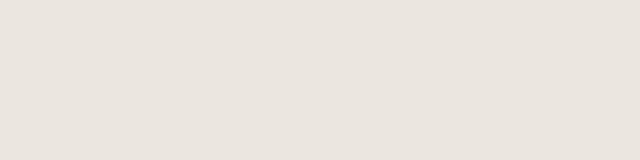
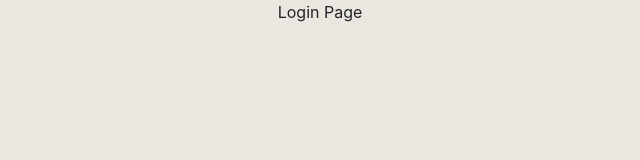
Before and after one commit to Exercise-D010/Database, a React (Create React App) app: page / in a window 1280 px wide. Shown: the top 160 px of the page, without its empty margins (320-960 px from the left). Built offline with nearby package versions, Linux system fonts and the light colour scheme.

Commit message:
create page login

```diff
--- a/src/App.js
+++ b/src/App.js
@@ -1,13 +1,12 @@
 import React from 'react';
 import logo from './logo.svg';
 import './App.css';
+import LoginPage from './pages/login/login';
 
 function Aaa() {
   return (
     <div className="App">
-
-
-
+      <LoginPage></LoginPage>
     </div>
   );
 }
--- a/src/assets/stylesheets/common.scss
+++ b/src/assets/stylesheets/common.scss
@@ -4,4 +4,6 @@
 
 body{
     background: #ebe6e0;
+    margin: 0;
+    padding: 0;
 }
--- /dev/null
+++ b/src/pages/login/login.js
@@ -0,0 +1,11 @@
+import React from 'react';
+
+class LoginPage extends React.Component{
+    render(){
+        return(
+            <div>Login Page</div>
+        )
+    }
+}
+
+export default LoginPage
```
